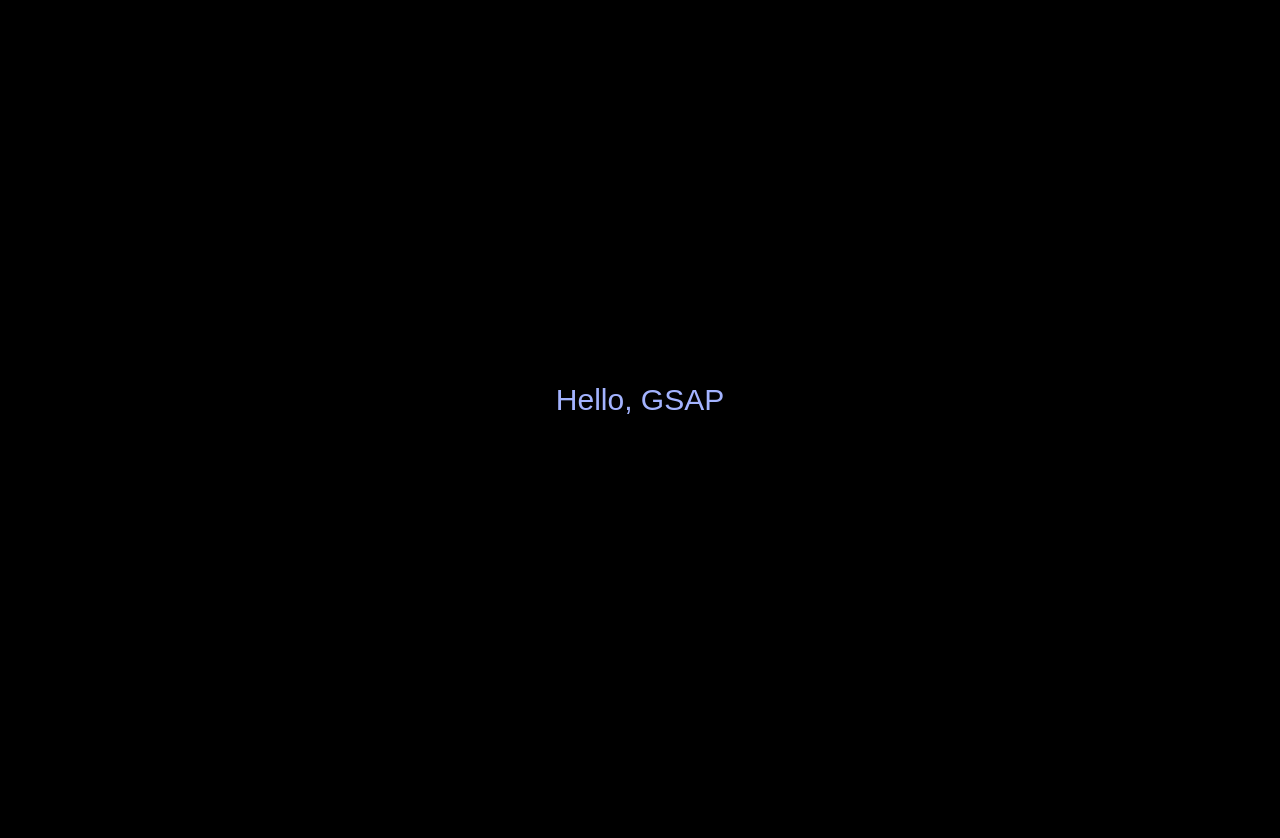
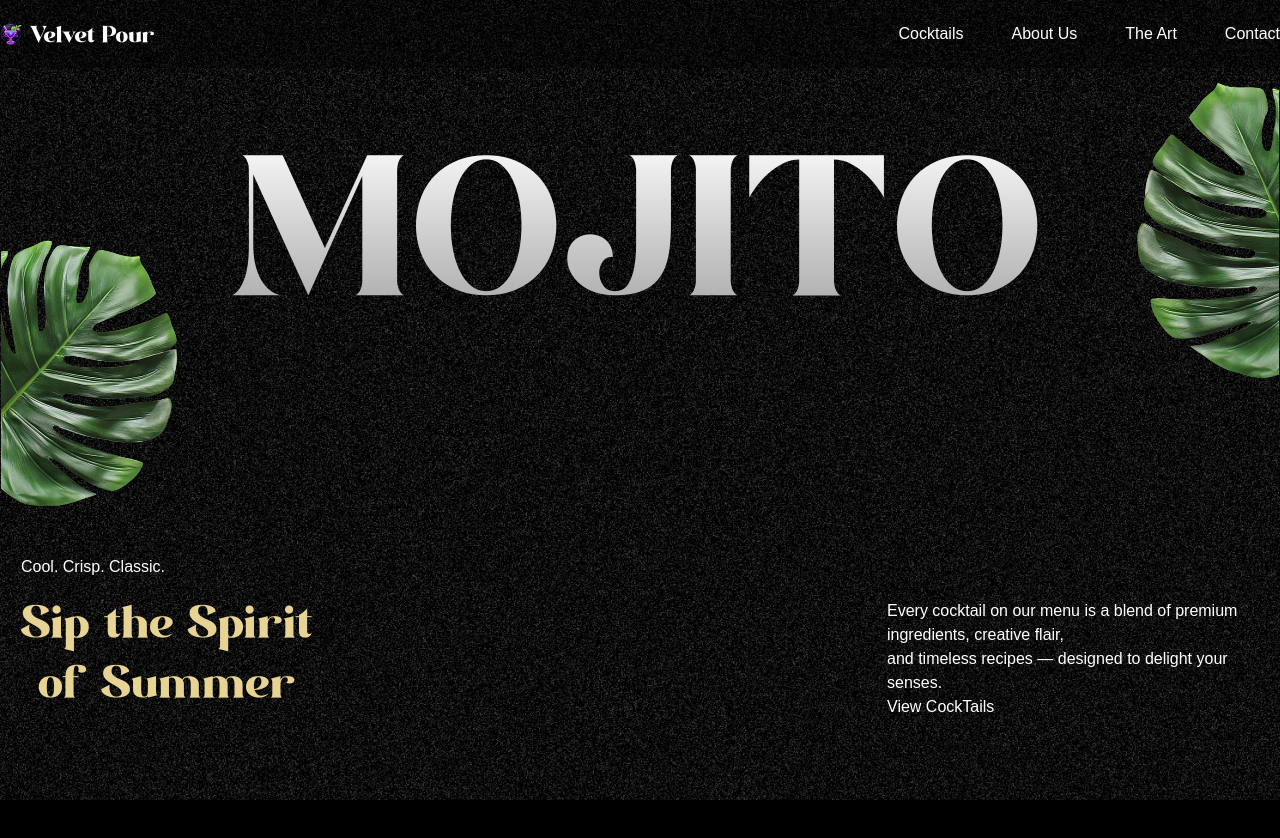
Before and after one commit to mohammadhojjat-dev/awward-level-landing-page, a Next.js app: page / in a window 1280 px wide. Shown: the top 838 px of the page. Before the commit the page ends 800 px from the top, so only its background shows below. Built offline with nearby package versions, Linux system fonts and the light colour scheme; a web font is replaced by a local one.

Commit message:
feat(core): complete hero section with its main animation and config the animation with the next.js 16.

```diff
--- /dev/null
+++ b/app/_components/HeroAnimation.tsx
@@ -0,0 +1,47 @@
+'use client'
+import React, {useRef} from 'react'
+import {useGSAP} from "@gsap/react";
+import {gsap, SplitText} from "../../lib/gsap";
+
+const HeroAnimation = ({children}: { children: React.ReactNode }) => {
+    const containerRef = useRef<HTMLDivElement | null>(null)
+    useGSAP(() => {
+        const heroSplit = new SplitText('.title', {type: 'chars, words'})
+        const paragraphSplit = new SplitText('.subtitle', {type: 'lines'})
+        heroSplit.chars.forEach((char) => char.classList.add('text-gradient'))
+
+        gsap.from(heroSplit.chars, {
+            yPercent: '100',
+            ease: "expo.out",
+            duration: 1.8,
+            stagger: 0.05
+        })
+
+        gsap.from(paragraphSplit.lines, {
+            opacity: 0,
+            yPercent: '100',
+            ease: "expo.out",
+            duration: 1.8,
+            stagger: 0.06,
+            delay: 1
+        })
+
+        // 3. The Scroll Animation (Specifically for the leaves)
+        gsap.timeline({
+            scrollTrigger: {
+                trigger: '#head',
+                start: ' top top',
+                end: 'bottom top',
+                scrub: true
+            }
+        })
+            .to('.right-leaf', {y: 200}, 0)
+            .to('.left-leaf', {y: -200}, 0)
+
+    }, {scope: containerRef})
+
+    return (
+        <div ref={containerRef}>{children}</div>
+    )
+}
+export default HeroAnimation
--- a/app/layout.tsx
+++ b/app/layout.tsx
@@ -1,8 +1,8 @@
 import type {Metadata} from "next";
 import {Geist, Geist_Mono} from "next/font/google";
-import gsap from "gsap";
-import {ScrollTrigger, SplitText} from 'gsap/all';
 import "./globals.css";
+import Navbar from "@/components/Navbar";
+
 
 const geistSans = Geist({
     variable: "--font-geist-sans",
@@ -20,7 +20,6 @@
     description: "Generated by create next app",
 };
 
-gsap.registerPlugin(ScrollTrigger, SplitText);
 
 export default function RootLayout({children}: Readonly<{
     children: React.ReactNode;
@@ -30,7 +29,11 @@
         <body
             className={`${geistSans.variable} ${geistMono.variable} antialiased`}
         >
-        {children}
+        <main>
+            <Navbar/>
+            {children}
+            <div className={'h-dvh bg-black'}></div>
+        </main>
         </body>
         </html>
     );
--- a/app/page.tsx
+++ b/app/page.tsx
@@ -1,7 +1,44 @@
+import Image from 'next/image';
+import leftLeaf from '../public/images/hero-left-leaf.png';
+import rightLeaf from '../public/images/hero-right-leaf.png';
+import Link from 'next/link';
+import HeroAnimation from "@/app/_components/HeroAnimation";
+
+
 export default function Home() {
+
     return (
-        <div className={'flex-center h-screen'}>
-            <h1 className={'text-3xl text-indigo-300'}>Hello, GSAP</h1>
-        </div>
+        <section className={'noisy'} id={'hero'}>
+            <HeroAnimation>
+                <h1 className={'title'}>MOJITO</h1>
+                <Image src={leftLeaf} alt={'left-left'} className={'left-leaf'}
+                       sizes={'auto'}
+                />
+                <Image src={rightLeaf} alt={'right-leaf'} className={'right-leaf'}
+                />
+                <div className={'body'}>
+                    <div className={'content'}>
+                        <div className={'space-y-5 hidden md:block'}>
+                            <p>Cool. Crisp. Classic.</p>
+                            <p className={'subtitle'}>Sip the Spirit <br/> of Summer</p>
+                        </div>
+
+                    </div>
+                    <div className={'view-cocktails'}>
+                        <p className={'subtitle'}>
+                            Every cocktail on our menu is a blend of premium ingredients, creative flair, and timeless
+                            recipes — designed to delight your senses.
+                        </p>
+                        <Link href={'#cocktails'}>
+                            View CockTails
+
+                        </Link>
+
+                    </div>
+                </div>
+
+            </HeroAnimation>
+
+        </section>
     );
 }
--- /dev/null
+++ b/components/Navbar.tsx
@@ -0,0 +1,49 @@
+'use client'
+import React from 'react'
+import Link from "next/dist/client/link";
+import {navLinks} from "@/constants";
+import Image from 'next/image';
+import {useGSAP} from "@gsap/react";
+import gsap from 'gsap';
+
+const Navbar = () => {
+    useGSAP(() => {
+        const navTween = gsap.timeline({
+            scrollTrigger: {
+                start: 'top bottom',
+                trigger: 'nav'
+            }
+        })
+
+        navTween.fromTo('nav', {
+            backgroundColor: 'transparent',
+        }, {
+            backgroundColor: '#00000050',
+            backgroundFilter: 'blur(10px)',
+            duration: 1,
+            ease: 'power1.inOut'
+        })
+    }, [])
+    return (
+        <nav>
+            <div>
+                <Link href="#home" className={'flex items-center gap-2'}>
+                    <Image src={'/images/logo.png'} alt="logo" width={22} height={22}/>
+                    <p>Velvet Pour</p>
+                </Link>
+                <ul>
+
+                    {
+                        navLinks.map((link) => (
+                            <li key={link.id}>
+                                <Link href={`#${link.id}`}>{link.title}</Link>
+                            </li>
+                        ))
+                    }
+                </ul>
+            </div>
+
+        </nav>
+    )
+}
+export default Navbar
--- /dev/null
+++ b/lib/gsap.ts
@@ -0,0 +1,10 @@
+'use client'
+import gsap from "gsap";
+import {ScrollTrigger, SplitText} from "gsap/all";
+
+if (typeof window !== undefined) {
+    gsap.registerPlugin(ScrollTrigger, SplitText)
+}
+
+export * from 'gsap';
+export {ScrollTrigger, SplitText};
```
